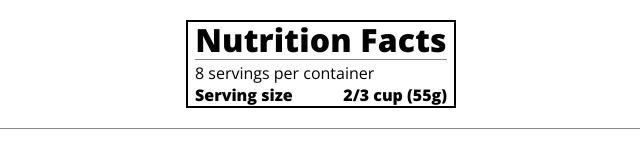
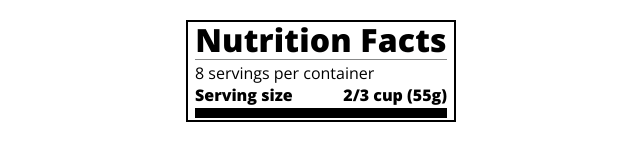
Before and after one commit to Judaot/EtiquetaNutricional, a plain HTML site: page index.html in a window 1280 px wide. Shown: the whole page, without its empty margins (319-959 px from the left). Drawn offline with nearby package versions, Linux system fonts and the light colour scheme.

Commit message:
se agregaron en el archivo css las clases .large y .medium con sus respectivos atributos

```diff
--- a/css/styles.css
+++ b/css/styles.css
@@ -37,3 +37,12 @@ p {
 .bold {
     font-weight: 800;
 }
+
+.large {
+    height: 10px;
+}
+
+.large, .medium {
+    background-color: black;
+    border: 0;
+}
--- a/index.html
+++ b/index.html
@@ -16,9 +16,7 @@
       <p>8 servings per container</p>
       <p class="bold">Serving size <span>2/3 cup (55g)</span></p>
     </header>
-  </div>
-  <div class="divider large">
-
+    <div class="divider large"></div>
   </div>
 </body>
 </html>
```
